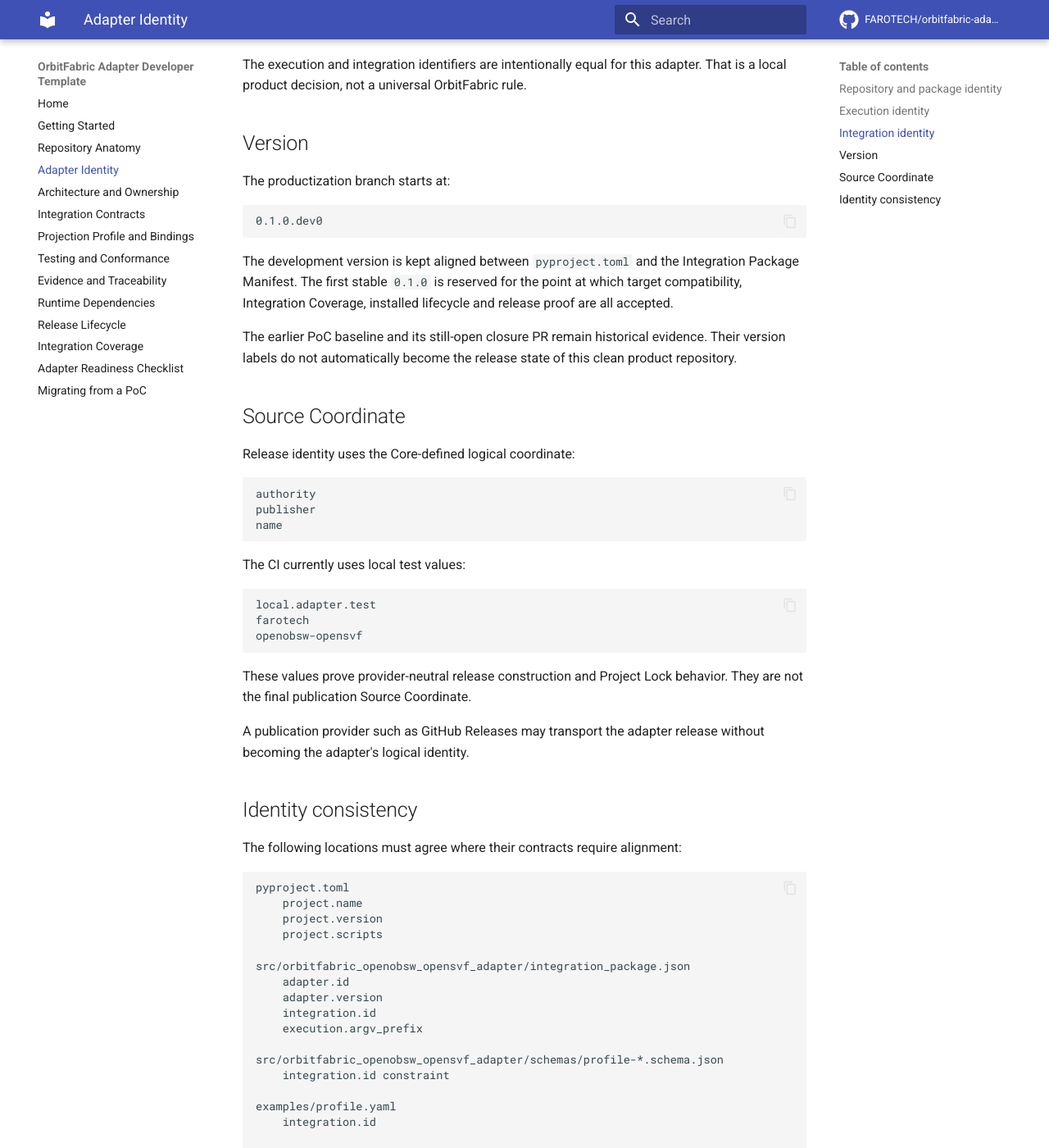
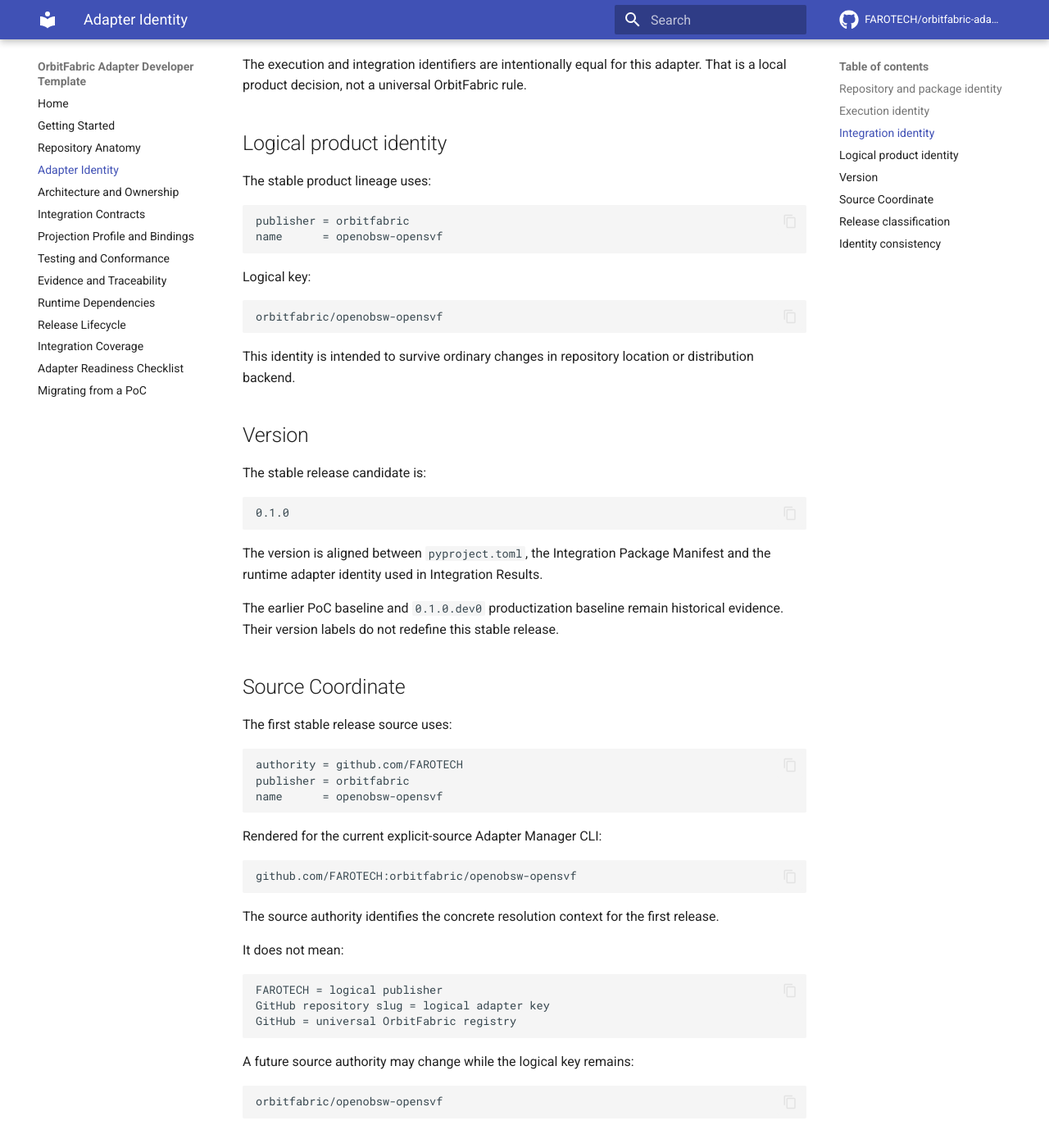
Before and after one commit to FAROTECH/orbitfabric-openobsw-opensvf-adapter, an MkDocs documentation site: the page built from docs/adapter-identity.md, in a window 1280 px wide and 1400 px high, scrolled down 916 px. Shown: the whole window at 82% size. Built offline with MkDocs 1.6.1 and Material for MkDocs 9.7.7, drawn with Linux system fonts in a browser that asks for light colours; comment, search, counter and statistics services are not loaded; some of the changed text lies outside the part shown.

Commit message:
Freeze stable logical and source identity

````diff
--- a/docs/adapter-identity.md
+++ b/docs/adapter-identity.md
@@ -1,6 +1,6 @@
 # Adapter Identity
 
-The OpenOBSW/OpenSVF adapter uses several related identities. They are intentionally kept distinct because package identity, execution identity and release-source identity serve different contracts.
+The OpenOBSW/OpenSVF adapter uses several related identities. They are intentionally kept distinct because package identity, execution identity, logical product identity and release-source identity serve different contracts.
 
 ## Repository and package identity
 
@@ -21,7 +21,7 @@ The Integration Package Manifest uses:
 adapter.id = orbitfabric-openobsw-opensvf
 ```
 
-This identifies the adapter implementation to OrbitFabric Core. It is not a GitHub repository key or registry coordinate.
+This identifies the adapter implementation to OrbitFabric Core. It is not the GitHub repository key or Source Coordinate.
 
 ## Integration identity
 
@@ -35,39 +35,76 @@ This identifies the target-specific integration semantics implemented by this re
 
 The execution and integration identifiers are intentionally equal for this adapter. That is a local product decision, not a universal OrbitFabric rule.
 
+## Logical product identity
+
+The stable product lineage uses:
+
+```text
+publisher = orbitfabric
+name      = openobsw-opensvf
+```
+
+Logical key:
+
+```text
+orbitfabric/openobsw-opensvf
+```
+
+This identity is intended to survive ordinary changes in repository location or distribution backend.
+
 ## Version
 
-The productization branch starts at:
+The stable release candidate is:
 
 ```text
-0.1.0.dev0
+0.1.0
 ```
 
-The development version is kept aligned between `pyproject.toml` and the Integration Package Manifest. The first stable `0.1.0` is reserved for the point at which target compatibility, Integration Coverage, installed lifecycle and release proof are all accepted.
+The version is aligned between `pyproject.toml`, the Integration Package Manifest and the runtime adapter identity used in Integration Results.
 
-The earlier PoC baseline and its still-open closure PR remain historical evidence. Their version labels do not automatically become the release state of this clean product repository.
+The earlier PoC baseline and `0.1.0.dev0` productization baseline remain historical evidence. Their version labels do not redefine this stable release.
 
 ## Source Coordinate
 
-Release identity uses the Core-defined logical coordinate:
+The first stable release source uses:
 
 ```text
-authority
-publisher
-name
+authority = github.com/FAROTECH
+publisher = orbitfabric
+name      = openobsw-opensvf
 ```
 
-The CI currently uses local test values:
+Rendered for the current explicit-source Adapter Manager CLI:
 
 ```text
-local.adapter.test
-farotech
-openobsw-opensvf
+github.com/FAROTECH:orbitfabric/openobsw-opensvf
 ```
 
-These values prove provider-neutral release construction and Project Lock behavior. They are not the final publication Source Coordinate.
+The source authority identifies the concrete resolution context for the first release.
 
-A publication provider such as GitHub Releases may transport the adapter release without becoming the adapter's logical identity.
+It does not mean:
+
+```text
+FAROTECH = logical publisher
+GitHub repository slug = logical adapter key
+GitHub = universal OrbitFabric registry
+```
+
+A future source authority may change while the logical key remains:
+
+```text
+orbitfabric/openobsw-opensvf
+```
+
+## Release classification
+
+The first stable release is classified as:
+
+```text
+OrbitFabric-maintained stable adapter
+```
+
+It is intentionally not yet described as registry-classified official. Formal official status belongs to future promoted publisher/source-authority governance rather than being self-declared by repository ownership or release bytes.
 
 ## Identity consistency
 
@@ -85,6 +122,10 @@ src/orbitfabric_openobsw_opensvf_adapter/integration_package.json
     integration.id
     execution.argv_prefix
 
+src/orbitfabric_openobsw_opensvf_adapter/adapter/model.py
+    ADAPTER_ID
+    ADAPTER_VERSION
+
 src/orbitfabric_openobsw_opensvf_adapter/schemas/profile-*.schema.json
     integration.id constraint
 
@@ -92,10 +133,10 @@ examples/profile.yaml
     integration.id
 
 release construction
-    authority
-    publisher
-    name
-    release_version
+    authority = github.com/FAROTECH
+    publisher = orbitfabric
+    name = openobsw-opensvf
+    release_version = 0.1.0
 ```
 
 Run:
@@ -104,4 +145,4 @@ Run:
 python tools/check_adapter_consistency.py
 ```
 
-The check catches mechanical drift. It does not decide compatibility, maturity, coverage or publication policy.
+The consistency check catches mechanical drift. Release tooling tests and CI additionally verify the stable Source Coordinate. Neither mechanism substitutes for compatibility, coverage or publication policy review.
````
